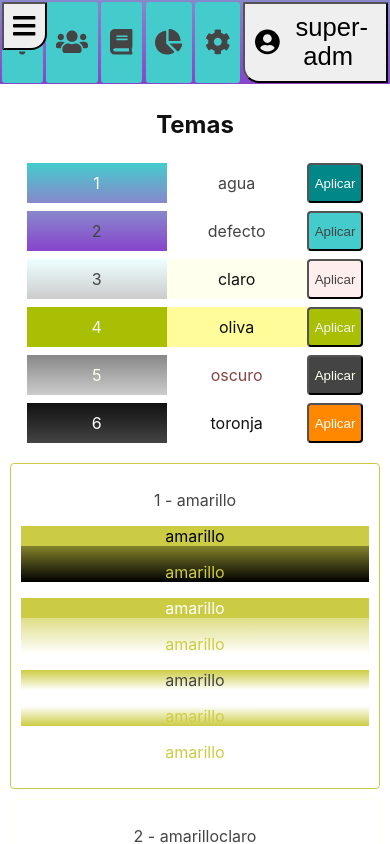
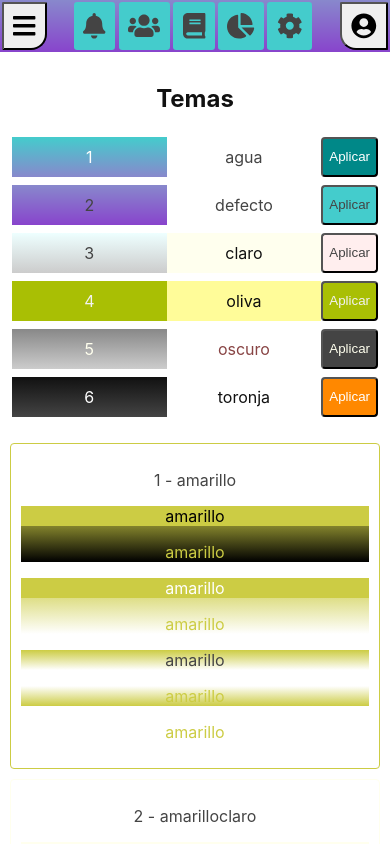
Before and after one commit to gestionar/demogestionar, a React (Create React App) app: page /configuracion in a window 390 px wide. Shown: the top 844 px of the page. Built offline with nearby package versions, Linux system fonts and the light colour scheme.

Commit message:
validacion tipo usuario

```diff
--- a/src/App.css
+++ b/src/App.css
@@ -52,6 +52,10 @@
   .App-logo {
     display: none;
   }
+  .App-hea-med {
+    position: relative;
+    left: 24px;
+  }
 }
 
 @media (max-width: 1000px) {
--- a/src/App.js
+++ b/src/App.js
@@ -37,7 +37,7 @@ class App extends Component {
       //menuPpal,
       tipoUser: tiposUsuarios[0],
       articulos,
-      menuInicio: ["Introducción", "Objetivos", "Plan"],
+      //menuInicio: ["Introducción", "Objetivos", "Plan"],
       estilos: temas, //acomodar estos objetos como si vinieran de la api
       tema: temas[1],
       colores,
@@ -50,10 +50,12 @@ class App extends Component {
   };
   handleMenuActivo = menuIdx => {
     this.setState({ menuActivo: menuIdx })
-  }
-  handleTipoUser = userIdx => {
-    this.setState({ tipoUser : tiposUsuarios[userIdx]})
-  }
+  };
+  handleTipoUser = () => {
+    let userIdx = parseInt(prompt("0 super-adm\n 1 admin\n 2 general", 0));
+    (Number.isInteger(userIdx) && userIdx < 3) ?
+     this.setState({ tipoUser: tiposUsuarios[userIdx]}) : alert("ingrese un valor razonable");
+  };
 
   render () {
     return (
@@ -96,8 +98,9 @@ class App extends Component {
           </div>
 
           <div className="App-hea-der">
-            <button className="App-user-btn App-hea-btn" onClick={() => this.handleTipoUser(prompt("0 super-adm\n 1 admin\n 2 general"))}>
-              <FontAwesomeIcon icon={faUserCircle} title={"Opciones de usuario"}/>&nbsp;{this.state.tipoUser.cat}
+            <button className="App-user-btn App-hea-btn" onClick={() => this.handleTipoUser()}>
+              <FontAwesomeIcon icon={faUserCircle} title={"Opciones de usuario"}/>
+              <div className="btn-txt">&nbsp;{this.state.tipoUser.cat}</div>
             </button>
           </div>
         </div>
--- a/src/componentes/TemasLista.css
+++ b/src/componentes/TemasLista.css
@@ -4,20 +4,26 @@
     align-items: center;
     background-color: var(--blanco);
     color: var(--negro);
+    margin: 6px;
     padding: 6px;
   }
 
 .TemasLista-fila {
-    display: flex;
+    display: grid;
+    grid-template-columns: 1fr 1fr auto;
+    text-align: center;
     align-items: center;
+    justify-content: center;
+    width: 100%;
     padding: 4px;
+
 }
 
 .TemasLista-muestra {
-    width: 140px;
+
     height: 40px;
-    text-align: center;
     line-height: 40px;
+
 }
 
 .TemasLista-btn {
@@ -25,5 +31,4 @@
     border-radius: 4px;
     display: inline-block;
     width: auto;
-    text-align: center;
 }
```
